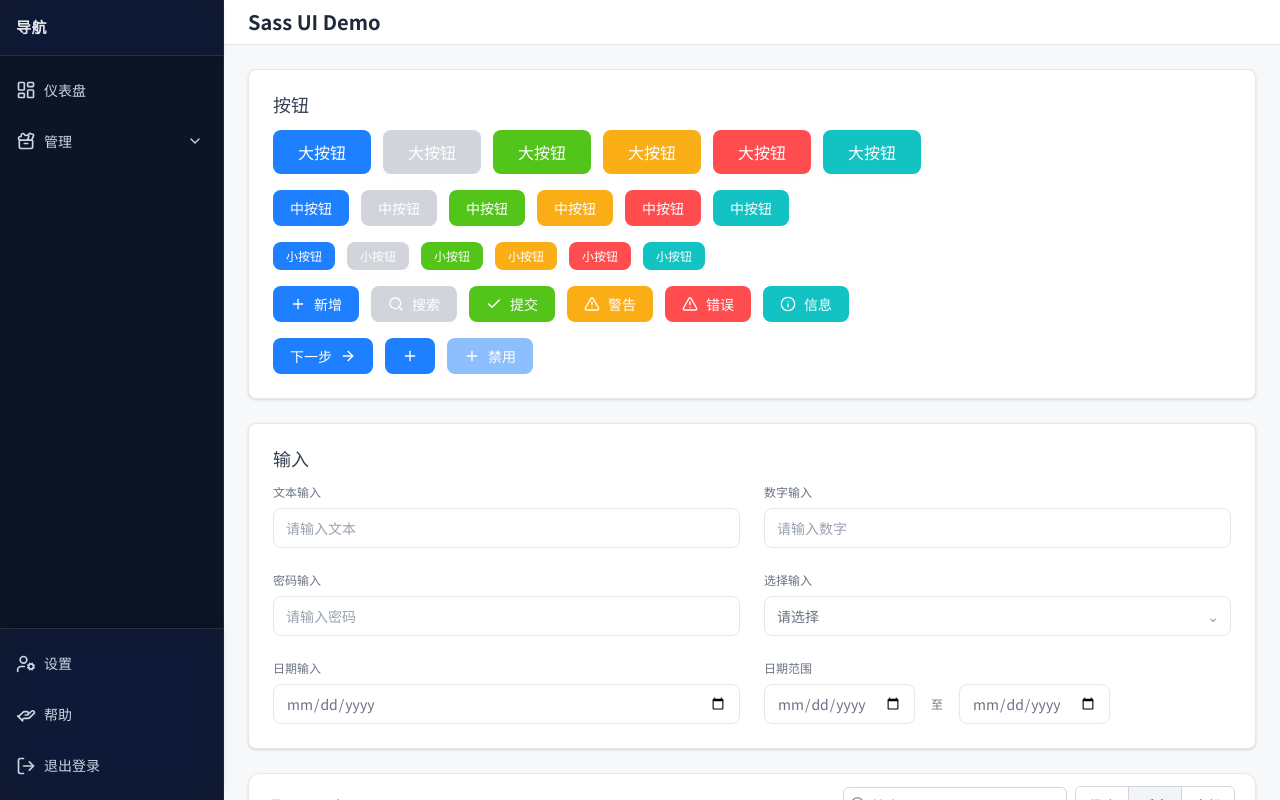
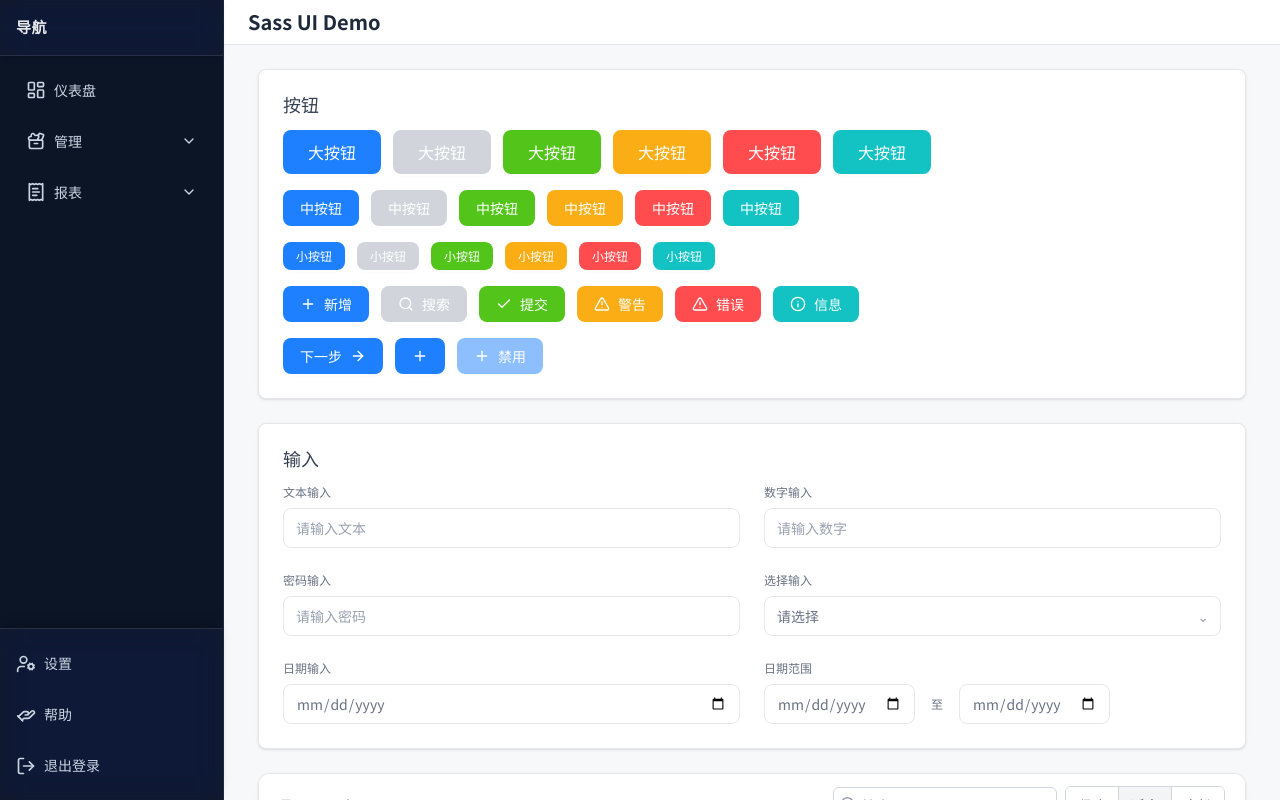
Before and after one commit to zhoumingxuan/sass-ui, a Next.js app: page / in a window 1280 px wide. Built offline with nearby package versions, Linux system fonts and the light colour scheme.

Commit message:
导航栏样式修改

```diff
--- a/src/app/globals.css
+++ b/src/app/globals.css
@@ -23,3 +23,93 @@
     cursor: pointer;
   }
 }
+
+/* Global scrollbar styling (light + dark aware) */
+:root {
+  --sb-size: 10px;
+  --sb-track: transparent;
+  /* Light content area: neutral greys from Tailwind tokens (with safe fallbacks) */
+  --sb-thumb: var(--color-sb-thumb, color-mix(in srgb, var(--color-gray-400) 55%, transparent));
+  --sb-thumb-hover: var(--color-sb-thumb-hover, color-mix(in srgb, var(--color-gray-500) 65%, transparent));
+  --sb-thumb-active: var(--color-sb-thumb-active, color-mix(in srgb, var(--color-gray-700) 75%, transparent));
+}
+
+/* Firefox */
+html {
+  scrollbar-width: thin;
+  scrollbar-color: var(--sb-thumb) var(--sb-track);
+}
+
+/* WebKit */
+html::-webkit-scrollbar {
+  width: var(--sb-size);
+  height: var(--sb-size);
+}
+html::-webkit-scrollbar-track {
+  background: var(--sb-track);
+}
+html::-webkit-scrollbar-thumb {
+  background-color: var(--sb-thumb);
+  border-radius: 9999px;
+  border: 3px solid transparent;
+  background-clip: padding-box;
+}
+html:hover::-webkit-scrollbar-thumb { background-color: var(--sb-thumb-hover); }
+html::-webkit-scrollbar-thumb:active {
+  background-color: var(--sb-thumb-active);
+}
+
+/* Sidebar-specific scrollbar (neutral, no blue) */
+/* Sidebar: no-jitter, calm, short pill thumb */
+.sidebar-scroll {
+  /* keep width stable to avoid layout jump */
+  --sb-size: 10px;
+  --sb-track: transparent;
+  /* default: invisible (neutral) thumb, appears softly on hover/focus */
+  --sb-thumb: transparent;
+  --sb-thumb-hover: var(--color-sb-thumb-sidebar-hover, color-mix(in srgb, var(--color-nav-fg) 32%, transparent));
+  --sb-thumb-active: var(--color-sb-thumb-sidebar-active, color-mix(in srgb, var(--color-nav-fg) 48%, transparent));
+  scrollbar-width: thin; /* Firefox keeps space, thumb transparent by default */
+}
+.sidebar-scroll:hover,
+.sidebar-scroll:focus-within {
+  --sb-track: var(--color-sb-track-sidebar, color-mix(in srgb, var(--color-nav) 22%, transparent));
+  --sb-thumb: var(--sb-thumb-hover);
+}
+/* WebKit refinements for the sidebar */
+.sidebar-scroll::-webkit-scrollbar {
+  width: var(--sb-size);
+  height: var(--sb-size);
+}
+.sidebar-scroll::-webkit-scrollbar-track {
+  background: var(--sb-track);
+  border-radius: 9999px;
+}
+.sidebar-scroll::-webkit-scrollbar-thumb {
+  background-color: var(--sb-thumb);
+  border-radius: 9999px;
+  border: 3px solid transparent; /* inner padding */
+  background-clip: padding-box;
+  min-height: 28px; /* shorter, calmer pill */
+}
+.sidebar-scroll:hover::-webkit-scrollbar-thumb { background-color: var(--sb-thumb-hover); }
+.sidebar-scroll::-webkit-scrollbar-thumb:active { background-color: var(--sb-thumb-active); }
+
+/* Optional utility: pretty scrollbar for any overflow container */
+.nice-scrollbar {
+  scrollbar-width: thin;
+  scrollbar-color: var(--sb-thumb) var(--sb-track);
+}
+.nice-scrollbar::-webkit-scrollbar { width: var(--sb-size); height: var(--sb-size); }
+.nice-scrollbar::-webkit-scrollbar-track { background: var(--sb-track); }
+.nice-scrollbar::-webkit-scrollbar-thumb {
+  background-color: var(--sb-thumb);
+  border-radius: 9999px;
+  border: 3px solid transparent;
+  background-clip: padding-box;
+}
+.nice-scrollbar:hover::-webkit-scrollbar-thumb { background-color: var(--sb-thumb-hover); }
+.nice-scrollbar::-webkit-scrollbar-thumb:active { background-color: var(--sb-thumb-active); }
+
+/* Prevent layout shift when the scrollbar appears */
+.scrollbar-stable { scrollbar-gutter: stable both-edges; }
--- a/src/components/Layout.tsx
+++ b/src/components/Layout.tsx
@@ -13,7 +13,7 @@ export function Header({ children }: { children: ReactNode }) {
 
 export function Content({ children }: { children: ReactNode }) {
   return (
-    <div className="flex-1 overflow-auto bg-bg px-6 py-6">
+    <div className="flex-1 overflow-auto bg-bg px-6 py-6 nice-scrollbar scrollbar-stable">
       <div className="mx-auto max-w-screen-2xl space-y-6">{children}</div>
     </div>
   );
--- a/src/components/Menu.tsx
+++ b/src/components/Menu.tsx
@@ -51,7 +51,7 @@ function Item({
   return (
     <div>
       <div
-        className={`relative flex items-center gap-2 px-3 ${padY} cursor-pointer rounded-md transition-colors ${
+        className={`relative flex items-center gap-2 px-3 ${padY} cursor-pointer rounded-md transition-colors select-none ${
           active
             ? 'bg-primary/15 ring-1 ring-primary/30 text-nav-fg before:absolute before:inset-y-0 before:left-0 before:w-1 before:bg-primary/80'
             : `${depthText} ${depthHover}`
@@ -88,14 +88,14 @@ export default function Menu({
   const [collapsed] = useState(false);
   return (
     <aside
-      className={`flex flex-col h-screen border-r border-nav-hover/50 bg-nav-deep text-nav-fg transition-all ${
+      className={`flex flex-col h-screen border-r border-nav-hover/50 bg-nav-deep text-nav-fg transition-all select-none ${
         collapsed ? 'w-16' : 'w-56'
       }`}
     >
-      <div className="sticky top-0 z-10 flex items-center px-4 py-4 border-b border-white/10 bg-nav-header backdrop-blur-md backdrop-saturate-150 shadow-md">
+      <div className="sticky top-0 z-10 flex items-center px-4 py-4 border-b border-white/10 bg-nav-header backdrop-blur-md backdrop-saturate-150 shadow-md select-none">
         <span className="text-[15px] font-semibold tracking-wide text-nav-fg">导航</span>
       </div>
-      <div className="flex-1 overflow-auto bg-nav-body px-2 py-3 space-y-1.5">
+      <div className="flex-1 overflow-auto overscroll-contain bg-nav-body px-2 py-3 space-y-1.5 nice-scrollbar sidebar-scroll scrollbar-stable pr-1">
         {items.map((item, idx) => (
           <Item key={idx} item={item} collapsed={collapsed} />
         ))}
--- a/src/components/menuItems.tsx
+++ b/src/components/menuItems.tsx
@@ -1,6 +1,5 @@
 import { MenuItem } from './Menu';
 import {
-  CircleHelp,
   HelpingHand,
   LogOut,
   UserCog,
@@ -9,7 +8,7 @@ import {
   ToolCase,
   ClipboardList,
   LayoutDashboard,
-} from "lucide-react";
+} from 'lucide-react';
 
 export const menuItems: MenuItem[] = [
   { label: '仪表盘', href: '/dashboard', icon: <LayoutDashboard /> },
@@ -19,6 +18,30 @@ export const menuItems: MenuItem[] = [
     children: [
       { label: '用户管理', href: '/users', icon: <Users /> },
       { label: '订单管理', href: '/orders', icon: <ClipboardList /> },
+      { label: '角色管理', href: '/roles' },
+      { label: '权限管理', href: '/permissions' },
+      { label: '部门管理', href: '/departments' },
+      { label: '岗位管理', href: '/positions' },
+      { label: '菜单管理', href: '/menus' },
+      { label: '字典管理', href: '/dicts' },
+      { label: '参数设置', href: '/settings' },
+      { label: '任务调度', href: '/jobs' },
+      { label: '通知公告', href: '/notices' },
+      { label: '操作日志', href: '/op-logs' },
+      { label: '登录日志', href: '/login-logs' },
+      { label: '缓存监控', href: '/cache' },
+      { label: '服务监控', href: '/monitor' },
+      { label: '在线用户', href: '/online' },
+    ],
+  },
+  {
+    label: '报表',
+    icon: <ReceiptText />,
+    children: [
+      { label: '销售报表', href: '/reports/sales' },
+      { label: '客户报表', href: '/reports/customers' },
+      { label: '库存报表', href: '/reports/inventory' },
+      { label: '财务报表', href: '/reports/finance' },
     ],
   },
 ];
--- a/tailwind.config.ts
+++ b/tailwind.config.ts
@@ -28,6 +28,13 @@ export default {
         'nav-footer': 'rgba(255, 255, 255, 0.01)',
         // Body: central, darker surface to anchor content
         'nav-body':   '#0b1526',
+        // Scrollbar design tokens
+        'sb-thumb': 'rgba(156, 163, 175, 0.55)',
+        'sb-thumb-hover': 'rgba(107, 114, 128, 0.65)',
+        'sb-thumb-active': 'rgba(55, 65, 81, 0.75)',
+        'sb-thumb-sidebar-hover': 'rgba(203, 213, 225, 0.34)',
+        'sb-thumb-sidebar-active': 'rgba(203, 213, 225, 0.52)',
+        'sb-track-sidebar': 'rgba(30, 41, 59, 0.22)',
       },
       fontFamily: {
         sans: ['Noto Sans', 'Noto Sans CJK SC', 'sans-serif'],
```
